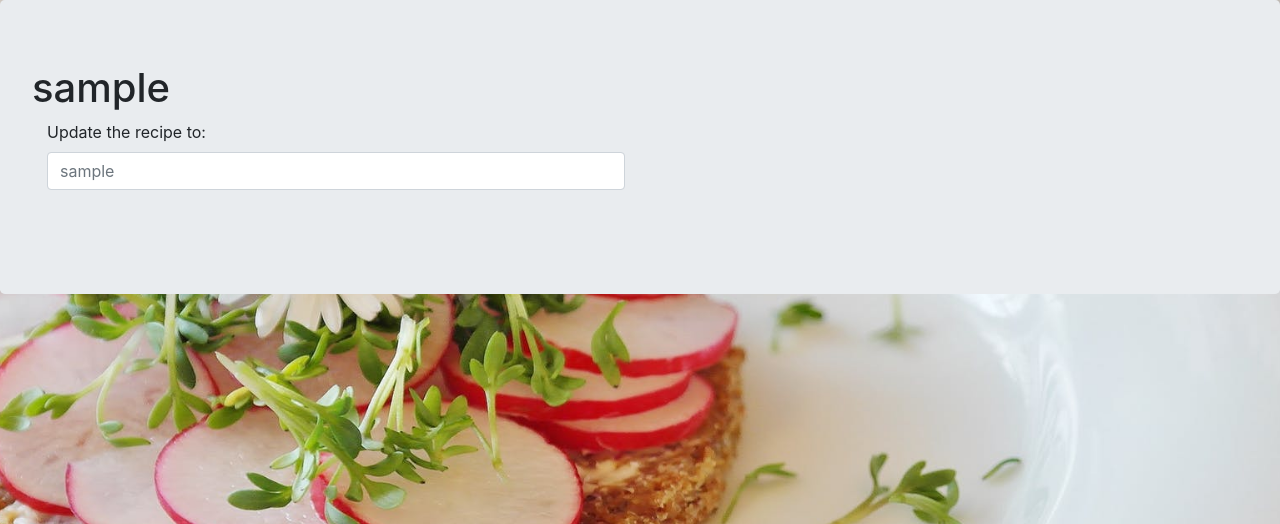
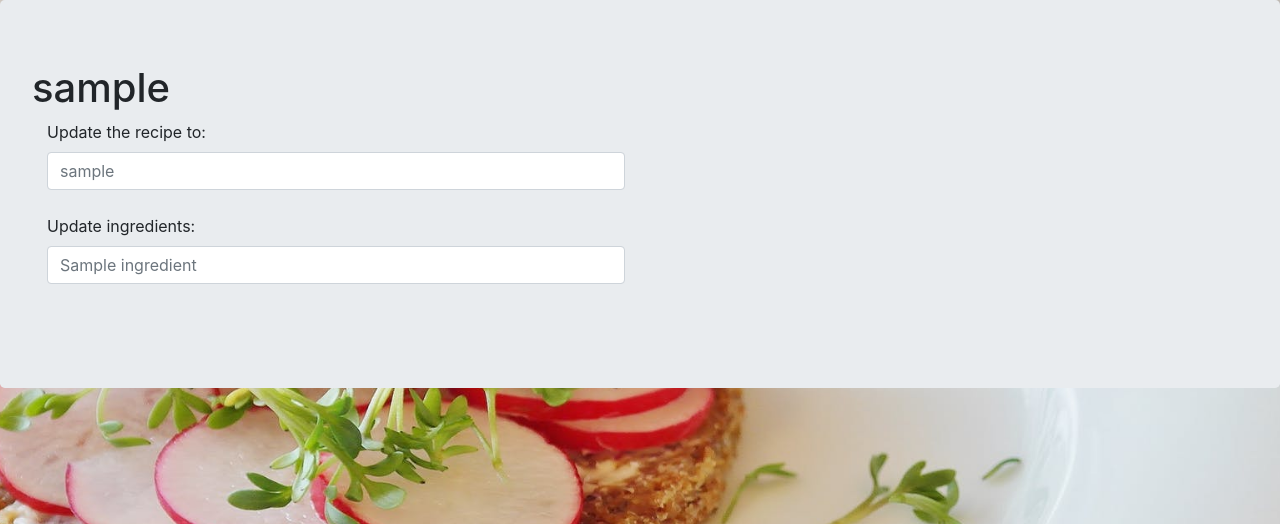
Before and after one commit to flo0909/flaskapp-project, a Flask app: a page that uses templates/update.html in a window 1280 px wide. Shown: the part 56-580 px from the top of the page. Run offline with Flask 2, Linux system fonts and the light colour scheme; a database or web service that is not in the repository returns one stand-in record (values such as "Sample title"); some libraries are stand-ins or nearby versions.

Commit message:
update form for ingredients added

```diff
--- a/templates/update.html
+++ b/templates/update.html
@@ -10,6 +10,9 @@
                    <label for="formGroupExampleInput">Update the recipe to:</label>
                    <input type="text" name="urecipe" class="form-control" id="formGroupExampleInput" placeholder="{{name}}">
                    <br>
+                   <label for="formGroupExampleInput">Update ingredients:</label>
+                   <input type="text" name="uingr" class="form-control" id="formGroupExampleInput" placeholder="{{user.find_one({'Recipe_name':name }).Ingredients[0]}}">
+                   <br>
 
         </form>
 </div>
```
